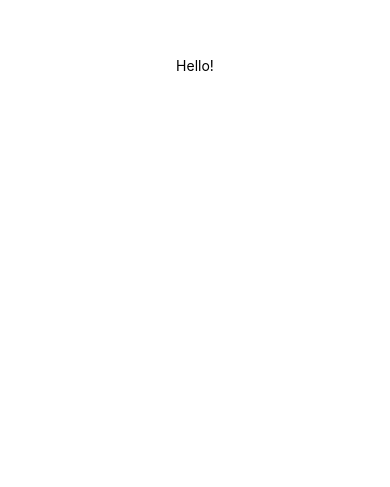
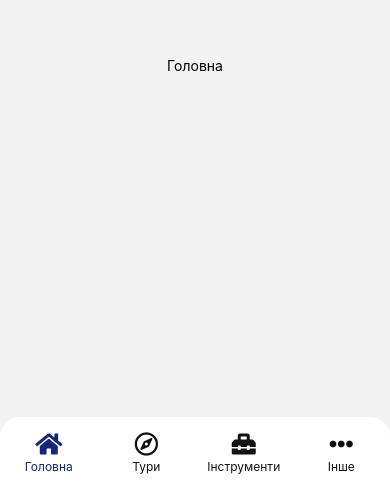
Before and after one commit to Nikaytos/TravelMate, a React Native app: screen / in a window 390 px wide. Shown: the part 357-844 px from the top of the page. Built offline with nearby package versions, Linux system fonts and the light colour scheme.

Commit message:
Зробив нижнє навігаційне меню

```diff
--- a/App.js
+++ b/App.js
@@ -1,20 +1,101 @@
-import { StatusBar } from "expo-status-bar";
-import { StyleSheet, Text, View } from "react-native";
+import { View, Text, StyleSheet } from "react-native";
+import React from "react";
+import { Home, Tours, Instruments, More } from "./src/screens";
+import { NavigationContainer } from "@react-navigation/native";
+import { createBottomTabNavigator } from "@react-navigation/bottom-tabs";
+import { FontAwesome5 } from "@expo/vector-icons";
+
+const Tab = createBottomTabNavigator();
+const screenOptions = {
+  tabBarShowLabel: false,
+  headerShown: false,
+  tabBarStyle: {
+    position: "absolute",
+    borderTopLeftRadius: 20,
+    borderTopRightRadius: 20,
+    borderTopWidth: 0,
+    backgroundColor: "#fff",
+    height: 70,
+    paddingBottom: 10,
+    paddingTop: 10,
+    elevation: 0,
+  },
+  tabBarActiveStyle: {
+    backgroundColor: "black",
+  },
+};
+
+const TabBarIcon = ({ icon, label, focused }) => {
+  return (
+    <View style={styles.tab}>
+      <FontAwesome5
+        name={icon}
+        size={24}
+        color={focused ? "#16247d" : "#111"}
+      />
+      <Text style={[styles.label, { color: focused ? "#16247d" : "#111" }]}>
+        {label}
+      </Text>
+    </View>
+  );
+};
+
+const styles = StyleSheet.create({
+  tab: {
+    alignItems: "center",
+    justifyContent: "center",
+  },
+  label: {
+    fontSize: 12,
+    marginTop: 2,
+  },
+});
 
 export default function App() {
   return (
-    <View style={styles.container}>
-      <Text>Hello!</Text>
-      <StatusBar style="auto" />
-    </View>
+    <NavigationContainer>
+      <Tab.Navigator screenOptions={screenOptions}>
+        <Tab.Screen
+          name="Головна"
+          component={Home}
+          options={{
+            tabBarIcon: ({ focused }) => (
+              <TabBarIcon icon="home" label="Головна" focused={focused} />
+            ),
+          }}
+        />
+        <Tab.Screen
+          name="Тури"
+          component={Tours}
+          options={{
+            tabBarIcon: ({ focused }) => (
+              <TabBarIcon icon="compass" label="Тури" focused={focused} />
+            ),
+          }}
+        />
+        <Tab.Screen
+          name="Інструменти"
+          component={Instruments}
+          options={{
+            tabBarIcon: ({ focused }) => (
+              <TabBarIcon
+                icon="toolbox"
+                label="Інструменти"
+                focused={focused}
+              />
+            ),
+          }}
+        />
+        <Tab.Screen
+          name="Інше"
+          component={More}
+          options={{
+            tabBarIcon: ({ focused }) => (
+              <TabBarIcon icon="ellipsis-h" label="Інше" focused={focused} />
+            ),
+          }}
+        />
+      </Tab.Navigator>
+    </NavigationContainer>
   );
 }
-
-const styles = StyleSheet.create({
-  container: {
-    flex: 1,
-    backgroundColor: "#fff",
-    alignItems: "center",
-    justifyContent: "center",
-  },
-});
--- a/package.json
+++ b/package.json
@@ -9,7 +9,11 @@
     "web": "expo start --web"
   },
   "dependencies": {
+    "@expo/vector-icons": "^14.0.1",
+    "@react-navigation/bottom-tabs": "^6.5.20",
+    "@react-navigation/native": "^6.1.17",
     "expo": "~50.0.17",
+    "expo-constants": "^15.4.6",
     "expo-status-bar": "~1.11.1",
     "react": "18.2.0",
     "react-native": "0.73.6"
--- /dev/null
+++ b/src/screens/Home.js
@@ -0,0 +1,10 @@
+import { View, Text } from 'react-native'
+import React from 'react'
+
+export default function Home() {
+  return (
+    <View style={{ flex: 1, justifyContent: 'center', alignItems: 'center' }}>
+      <Text>Головна</Text>
+    </View>
+  )
+}
--- /dev/null
+++ b/src/screens/Instruments.js
@@ -0,0 +1,10 @@
+import { View, Text } from 'react-native'
+import React from 'react'
+
+export default function Instruments() {
+  return (
+    <View style={{ flex: 1, justifyContent: "center", alignItems: "center" }}>
+      <Text>Інструменти</Text>
+    </View>
+  );
+}
--- /dev/null
+++ b/src/screens/More.js
@@ -0,0 +1,10 @@
+import { View, Text } from 'react-native'
+import React from 'react'
+
+export default function More() {
+  return (
+    <View style={{ flex: 1, justifyContent: "center", alignItems: "center" }}>
+      <Text>Інше</Text>
+    </View>
+  );
+}
--- /dev/null
+++ b/src/screens/Tours.js
@@ -0,0 +1,10 @@
+import { View, Text } from 'react-native'
+import React from 'react'
+
+export default function Tours() {
+  return (
+    <View style={{ flex: 1, justifyContent: "center", alignItems: "center" }}>
+      <Text>Тури</Text>
+    </View>
+  );
+}
--- /dev/null
+++ b/src/screens/index.js
@@ -0,0 +1,11 @@
+import Home from "./Home"
+import Tours from "./Tours"
+import Instruments from "./Instruments"
+import More from "./More"
+
+export {
+    Home,
+    Tours,
+    Instruments,
+    More
+}
```
Also changed, not shown: 1 other file (tests, documents, lock files or other folders).
